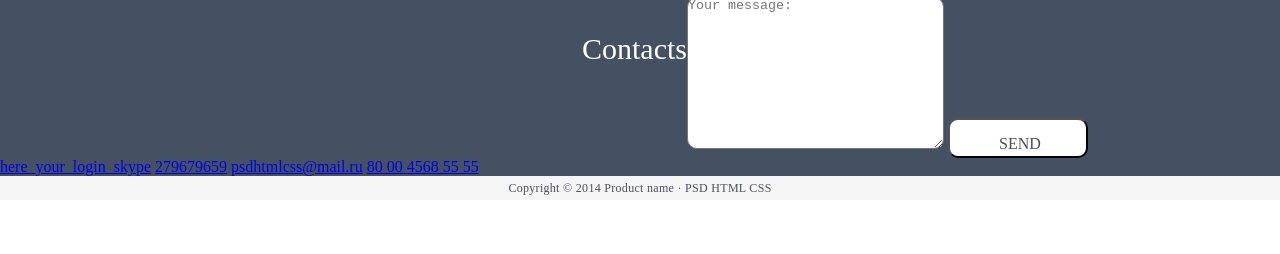
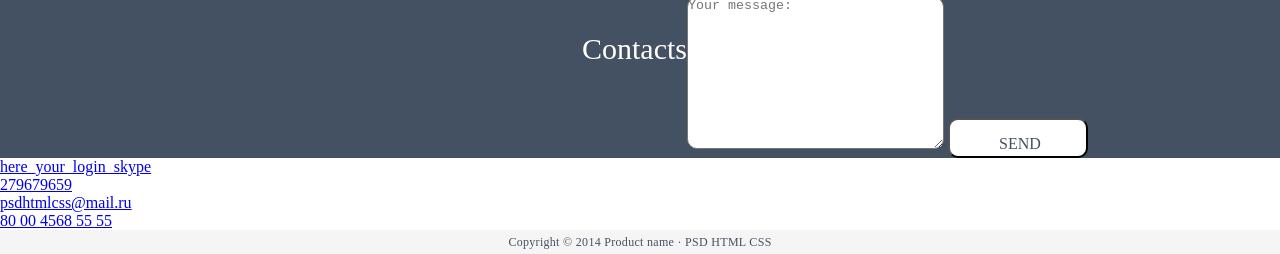
Before and after one commit to Ilya-Oshepkov/verstka, a plain HTML site: page index.html in a window 1280 px wide. Shown: the part 658-912 px from the top of the page. Before the commit the page ends 858 px from the top, so only its background shows below. Drawn offline with Linux system fonts and the light colour scheme.

Commit message:
UL IN CLASS A

```diff
--- a/index.html
+++ b/index.html
@@ -1,10 +1,12 @@
 <!DOCTYPE html>
 <html lang="en">
+
 <head>
     <meta charset="UTF-8">
     <title>Document</title>
     <link rel="stylesheet" href="css/style.css">
 </head>
+
 <body>
     <div class="container">
         <div class="header">
@@ -42,17 +44,24 @@
                 <textarea name="" id="" cols="30" rows="10" placeholder="Your message:"></textarea>
                 <button class="send"><p>send</p></button>
             </form>
+
+        </div>
         <div class="a">
-            <a href="#">here_your_login_skype</a>
-            <a href="#">279679659</a>
-            <a href="#">psdhtmlcss@mail.ru</a>
-            <a href="#">80 00 4568 55 55</a>
+            <ul>
+                <li><a href="#">here_your_login_skype</a></li>
+                <li><a href="#">279679659</a></li>
+                <li><a href="#">psdhtmlcss@mail.ru</a></li>
+                <li><a href="#">80 00 4568 55 55</a></li>
+            </ul>
         </div>
 
+
+        <div class="footer">
+            <p>Copyright © 2014 Product name · PSD HTML CSS
+            </p>
         </div>
-        <div class="footer"><p>Copyright © 2014 Product name · PSD HTML CSS
-        </p></div>
     </div>
 
 </body>
+
 </html>
```
Lines whose indentation alone changed are shown as unchanged.
